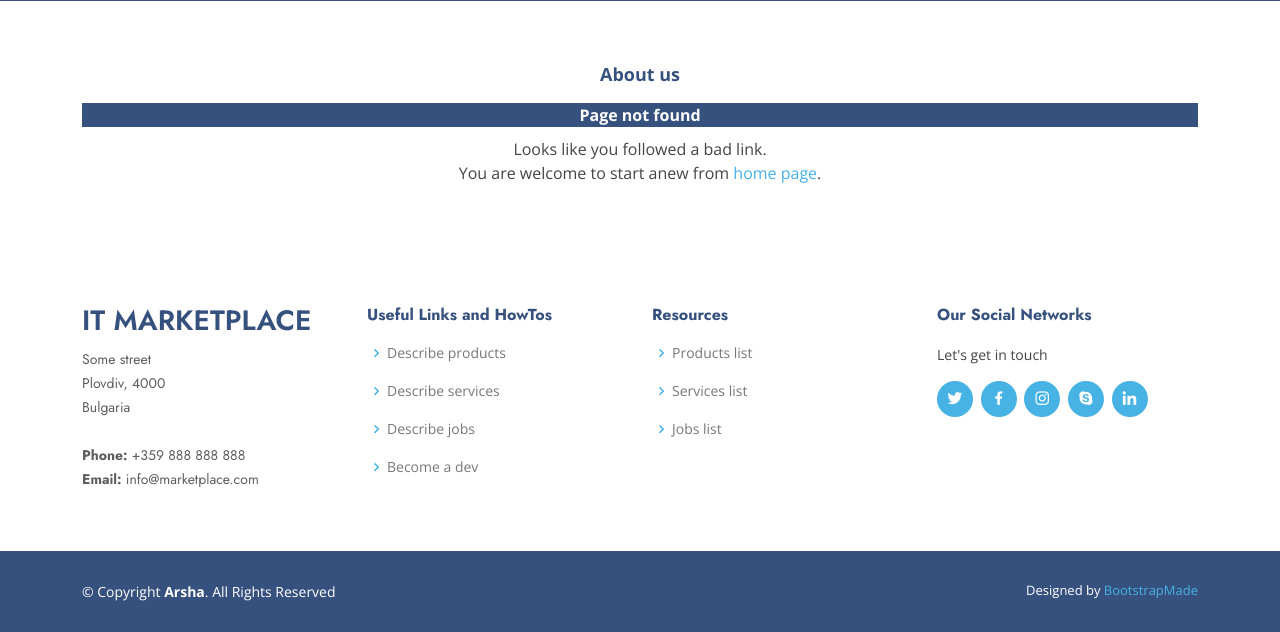
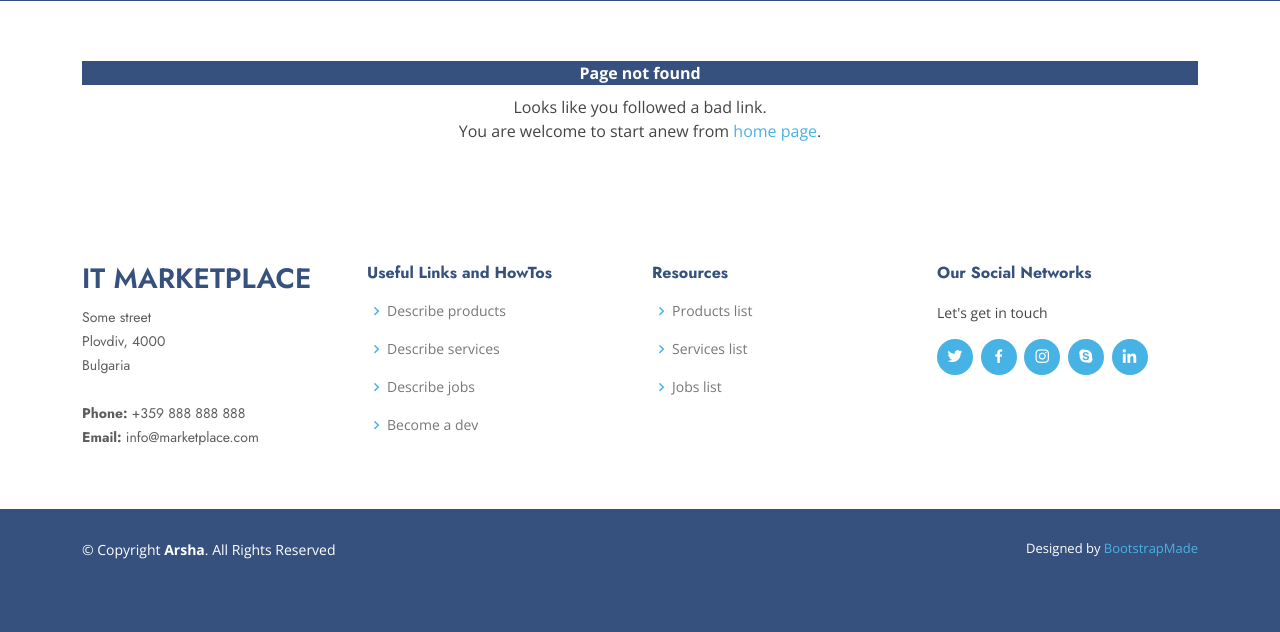
Before and after one commit to leonidgorunov2020/softuni-python-web, a Django app: template services_products/templates/main/404.html in a window 1280 px wide. Shown: the part 639-1271 px from the top of the page. After the commit the page ends 1198 px from the top, so only its background shows below. Run offline with Django 3.2, Linux system fonts and the light colour scheme; the template is opened without the code that fills it, so the values that code supplies are empty; some libraries are stand-ins or nearby versions.

Commit message:
Updated 404 and 500 pages layout

```diff
--- a/services_products/templates/main/404.html
+++ b/services_products/templates/main/404.html
@@ -23,11 +23,6 @@
 
   <main id="main">
 <section class="inner-page">
-      <div class="container">
-
-          <div class="page-intro">About us</div>
-
-</div>
 <div class="container">
 <div class="staticbox">
 <div class="staticbox green-title">
--- a/services_products/templates/main/500.html
+++ b/services_products/templates/main/500.html
@@ -23,11 +23,7 @@
 
   <main id="main">
 <section class="inner-page">
-      <div class="container">
 
-          <div class="page-intro">About us</div>
-
-</div>
 <div class="container">
 <div class="staticbox">
 <div class="staticbox green-title">
```
